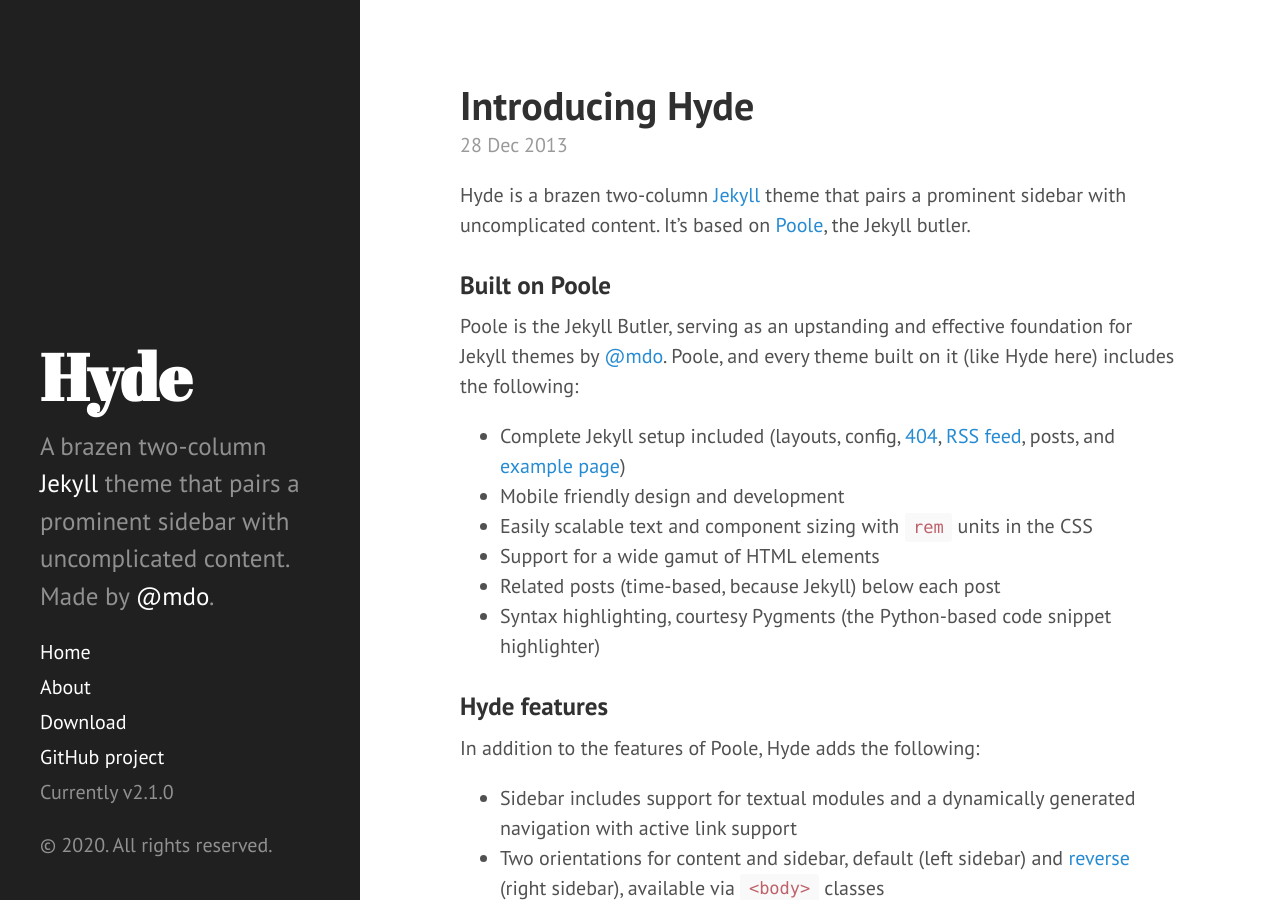
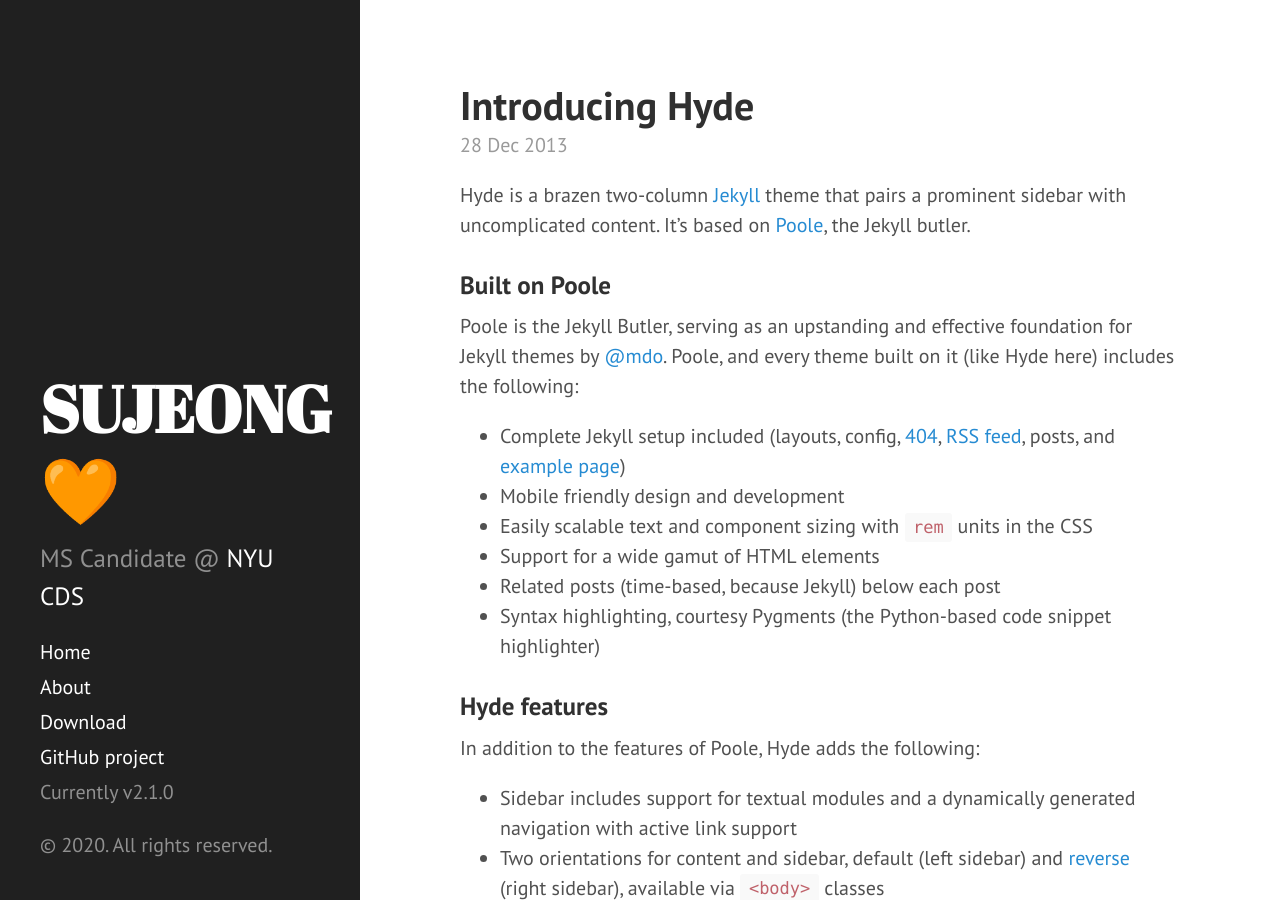
Before and after one commit to sujeongcha/sujeongcha.github.io, a Jekyll site: the page built from index.html, in a window 1280 px wide and 900 px high. Built offline with Jekyll 4.4.1, drawn with Linux system fonts in a browser that asks for light colours; Markdown is read by kramdown in place of the engine named in the settings; the list of posts is cut into pages by our own code.

Commit message:
Update _config.yml

```diff
--- a/_config.yml
+++ b/_config.yml
@@ -7,14 +7,14 @@ permalink:        pretty
 ## relative_permalinks: true
 
 # Setup
-title:            Hyde
-tagline:          'A Jekyll theme'
-description:      'A brazen two-column <a href="http://jekyllrb.com" target="_blank">Jekyll</a> theme that pairs a prominent sidebar with uncomplicated content. Made by <a href="https://twitter.com/mdo" target="_blank">@mdo</a>.'
+title:            SUJEONG &#129505
+tagline:          'Data Scientist'
+description:      'MS Candidate @ <a href="https://cds.nyu.edu/">NYU CDS</a>'
 url:              http://hyde.getpoole.com
 baseurl:          /
 
 author:
-  name:           'Mark Otto'
+  name:           'Sujeong Cha'
   url:            https://twitter.com/mdo
 
 paginate:         5
@@ -23,4 +23,4 @@ paginate:         5
 version:          2.1.0
 
 github:
-  repo:           https://github.com/poole/hyde
+  repo:           https://github.com/sujeongcha
```
